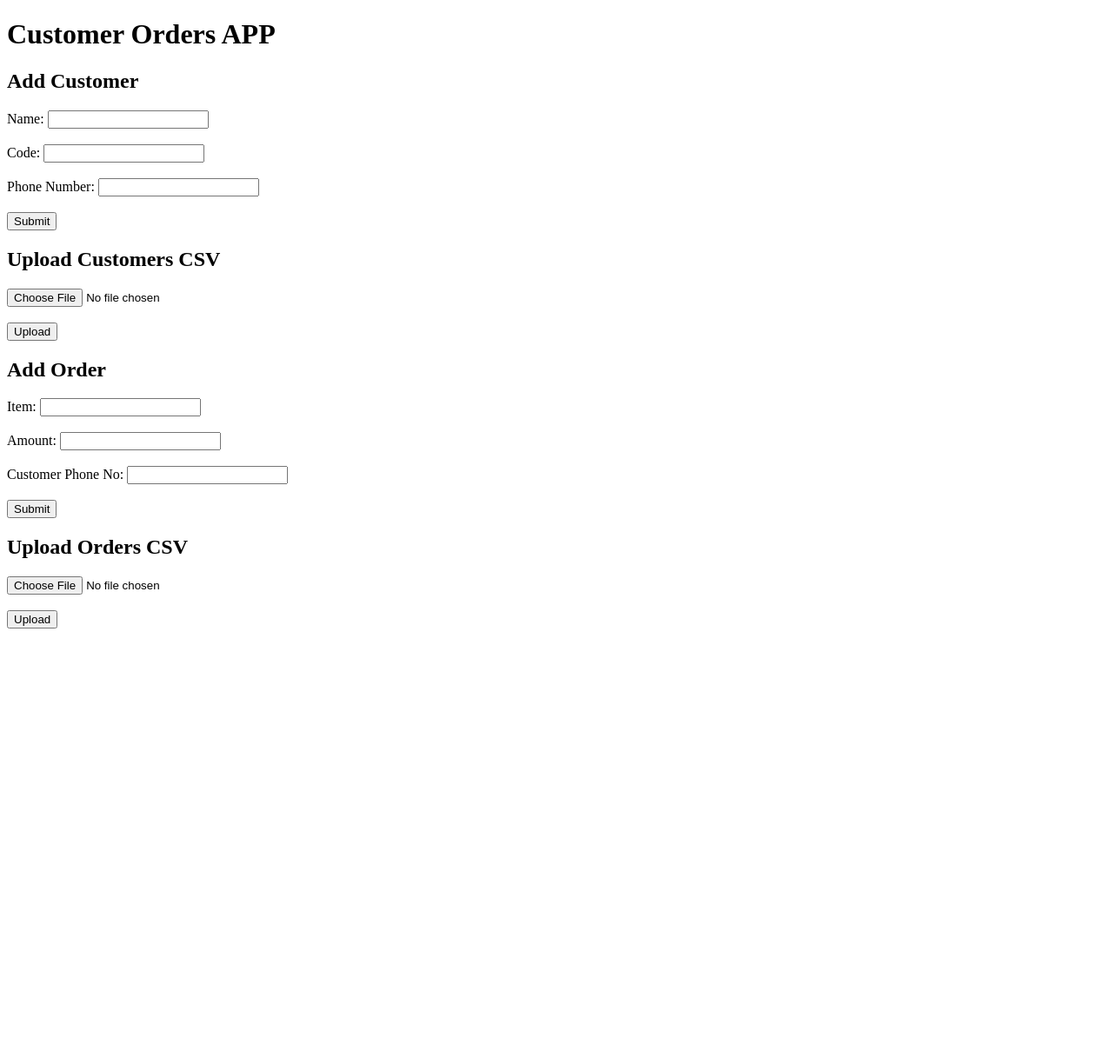
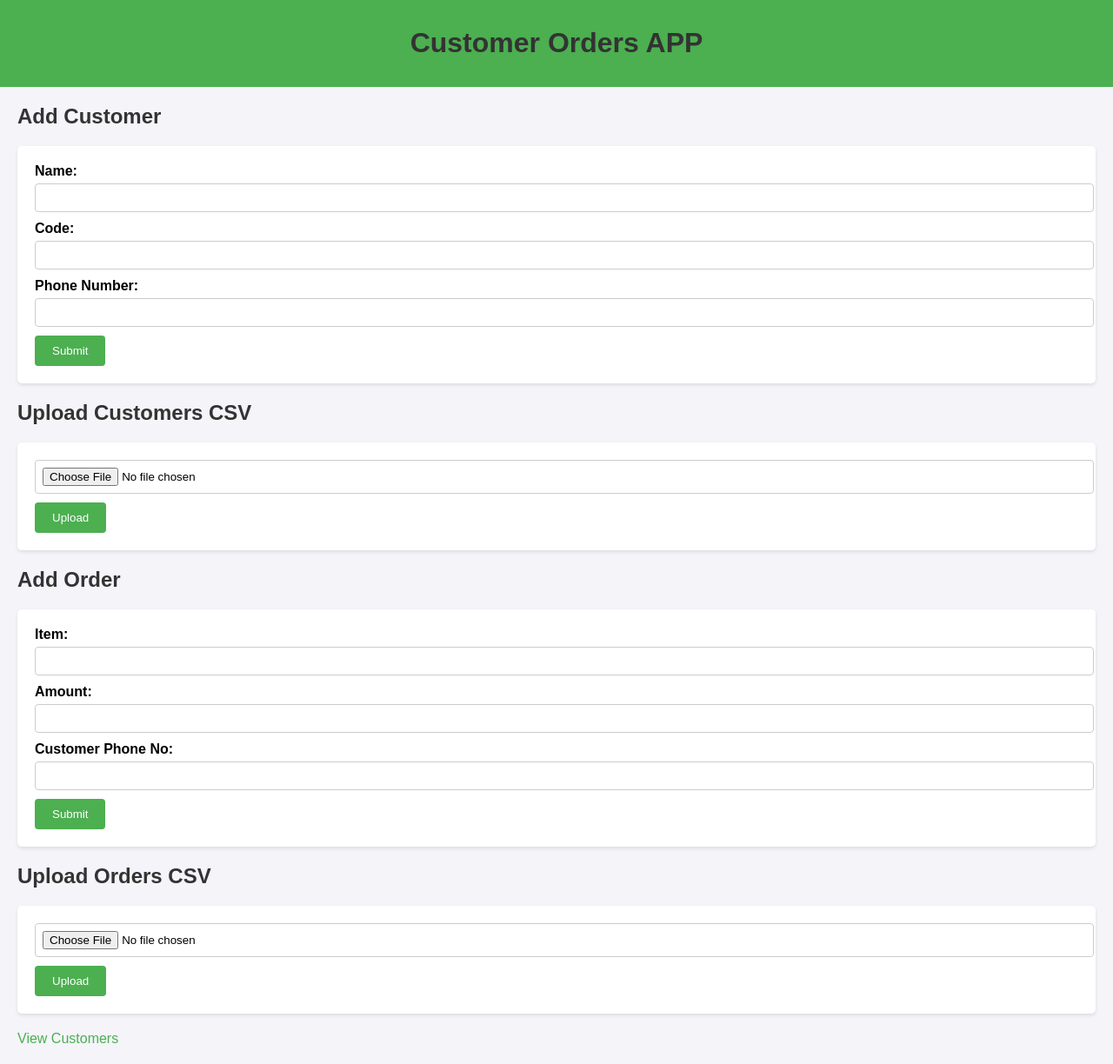
Before and after one commit to Ngure/order-app, a Flask app: page / in a window 1280 px wide. Shown: the whole page at 87% size. Before the commit the page ends 723 px from the top, so only its background shows below. Run offline with Flask 3, Linux system fonts and the light colour scheme.

Commit message:
Add style to improve UI

```diff
--- /dev/null
+++ b/static/styles.css
@@ -0,0 +1,86 @@
+body {
+    font-family: Arial, sans-serif;
+    background-color: #f4f4f9;
+    margin: 0;
+    padding: 0;
+}
+
+header {
+    background-color: #4CAF50;
+    color: white;
+    padding: 10px 0;
+    text-align: center;
+}
+
+main {
+    margin: 20px;
+}
+
+h1, h2 {
+    color: #333;
+}
+
+form {
+    background: white;
+    padding: 20px;
+    border-radius: 5px;
+    box-shadow: 0 2px 4px rgba(0, 0, 0, 0.1);
+    margin-bottom: 20px;
+}
+
+label {
+    display: block;
+    margin-bottom: 5px;
+    font-weight: bold;
+}
+
+input[type="text"],
+input[type="number"],
+input[type="file"] {
+    width: 100%;
+    padding: 8px;
+    margin-bottom: 10px;
+    border: 1px solid #ccc;
+    border-radius: 4px;
+}
+
+input[type="submit"] {
+    background-color: #4CAF50;
+    color: white;
+    padding: 10px 20px;
+    border: none;
+    border-radius: 4px;
+    cursor: pointer;
+}
+
+input[type="submit"]:hover {
+    background-color: #45a049;
+}
+
+table {
+    width: 100%;
+    border-collapse: collapse;
+    margin-bottom: 20px;
+}
+
+table, th, td {
+    border: 1px solid #ddd;
+}
+
+th, td {
+    padding: 8px;
+    text-align: left;
+}
+
+th {
+    background-color: #f2f2f2;
+}
+
+a {
+    color: #4CAF50;
+    text-decoration: none;
+}
+
+a:hover {
+    text-decoration: underline;
+}
--- a/templates/base.html
+++ b/templates/base.html
@@ -3,7 +3,8 @@
 <head>
     <meta charset="UTF-8">
     <meta name="viewport" content="width=device-width, initial-scale=1.0">
-    <title>Customer Orders API</title>
+    <title>Customer Orders APP</title>
+    <link rel="stylesheet" href="{{ url_for('static', filename='styles.css') }}">
 </head>
 <body>
     <header>
--- a/templates/customers.html
+++ b/templates/customers.html
@@ -2,7 +2,7 @@
 
 {% block content %}
 <h2>Customer List</h2>
-<table border="1">
+<table>
     <tr>
         <th>ID</th>
         <th>Name</th>
--- a/templates/index.html
+++ b/templates/index.html
@@ -4,36 +4,44 @@
 <h2>Add Customer</h2>
 <form action="/customers" method="post">
     <label for="name">Name:</label>
-    <input type="text" id="name" name="name"><br><br>
+    <input type="text" id="name" name="name" required><br>
+
     <label for="code">Code:</label>
-    <input type="text" id="code" name="code"><br><br>
+    <input type="text" id="code" name="code" required><br>
+
     <label for="phone_number">Phone Number:</label>
-    <input type="text" id="phone_number" name="phone_number"><br><br>
+    <input type="text" id="phone_number" name="phone_number" required><br>
+
     <input type="submit" value="Submit">
 </form>
 
 <h2>Upload Customers CSV</h2>
 <form action="/upload_customers" method="post" enctype="multipart/form-data">
-    <input type="file" name="file"><br><br>
+    <input type="file" name="file" required><br>
     <input type="submit" value="Upload">
 </form>
 
 <h2>Add Order</h2>
 <form action="/orders" method="post">
     <label for="item">Item:</label>
-    <input type="text" id="item" name="item"><br><br>
+    <input type="text" id="item" name="item" required><br>
+
     <label for="amount">Amount:</label>
-    <input type="number" id="amount" name="amount"><br><br>
+    <input type="number" id="amount" name="amount" required><br>
+
     <label for="customer_id">Customer Phone No:</label>
-    <input type="number" id="customer_id" name="customer_id"><br><br>
+    <input type="number" id="customer_id" name="customer_id" required><br>
+
     <input type="submit" value="Submit">
 </form>
 
 <h2>Upload Orders CSV</h2>
 <form action="/upload_orders" method="post" enctype="multipart/form-data">
-    <input type="file" name="file"><br><br>
+    <input type="file" name="file" required><br>
     <input type="submit" value="Upload">
 </form>
+
+<a href="{{ url_for('view_customers') }}">View Customers</a>
 
 <script>
     // Function to display alert messages
```
